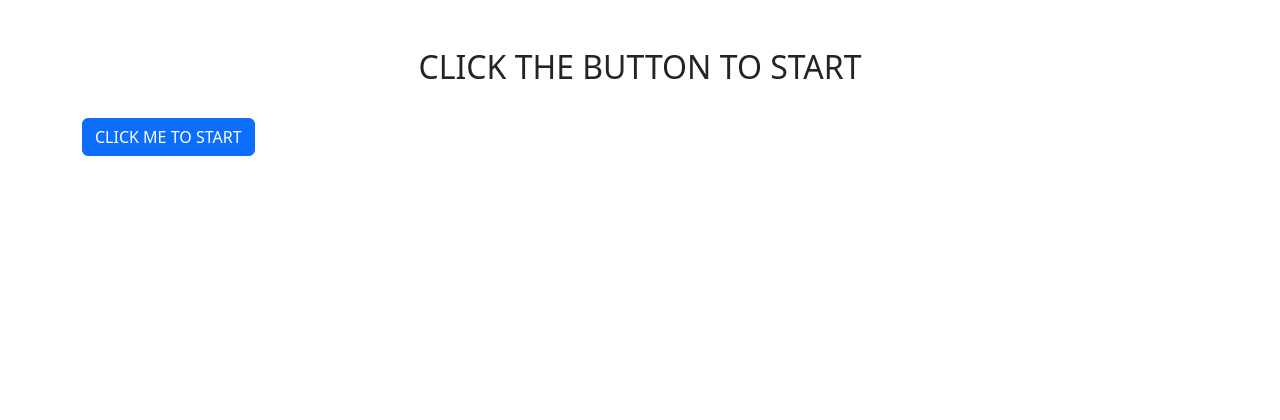
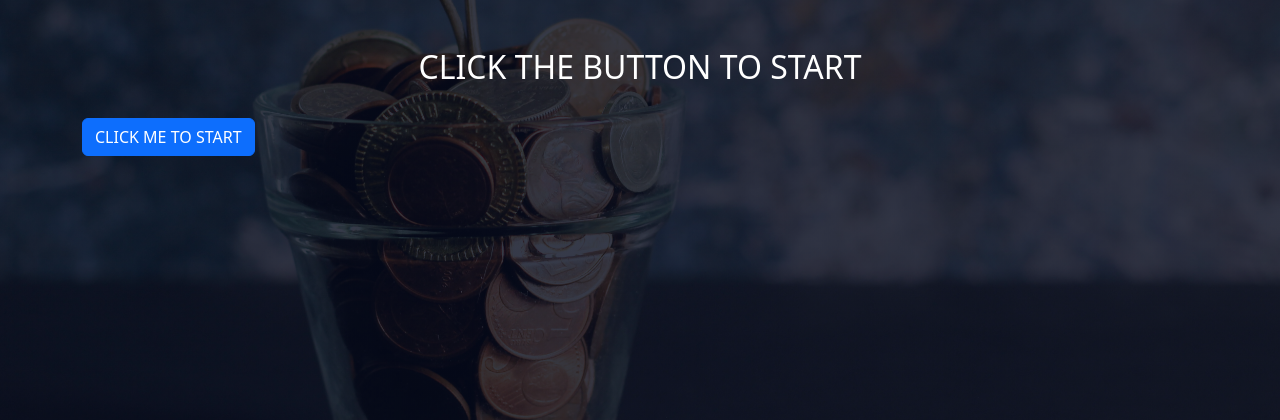
Before and after one commit to LCHIN7X/Team_BeginnerZ, a Flask app: page /quiz/take_quiz in a window 1280 px wide. Shown: the top 420 px of the page. Run offline with Flask 3, Linux system fonts and the light colour scheme.

Commit message:
add background image

```diff
--- a/quiz/static/styles.css
+++ b/quiz/static/styles.css
@@ -1,3 +1,10 @@
 * {
     box-sizing: border-box;
+    color: white;
 }
+
+body {
+    background-image: linear-gradient(rgba(4, 9, 28, 0.8), rgba(4, 9, 28, 0.8)), url('./images/quiz-bg.jpg');
+    background-position: center;
+    background-size: cover;
+}
```
Also changed, not shown: quiz/static/images/quiz-bg.jpg (added).
